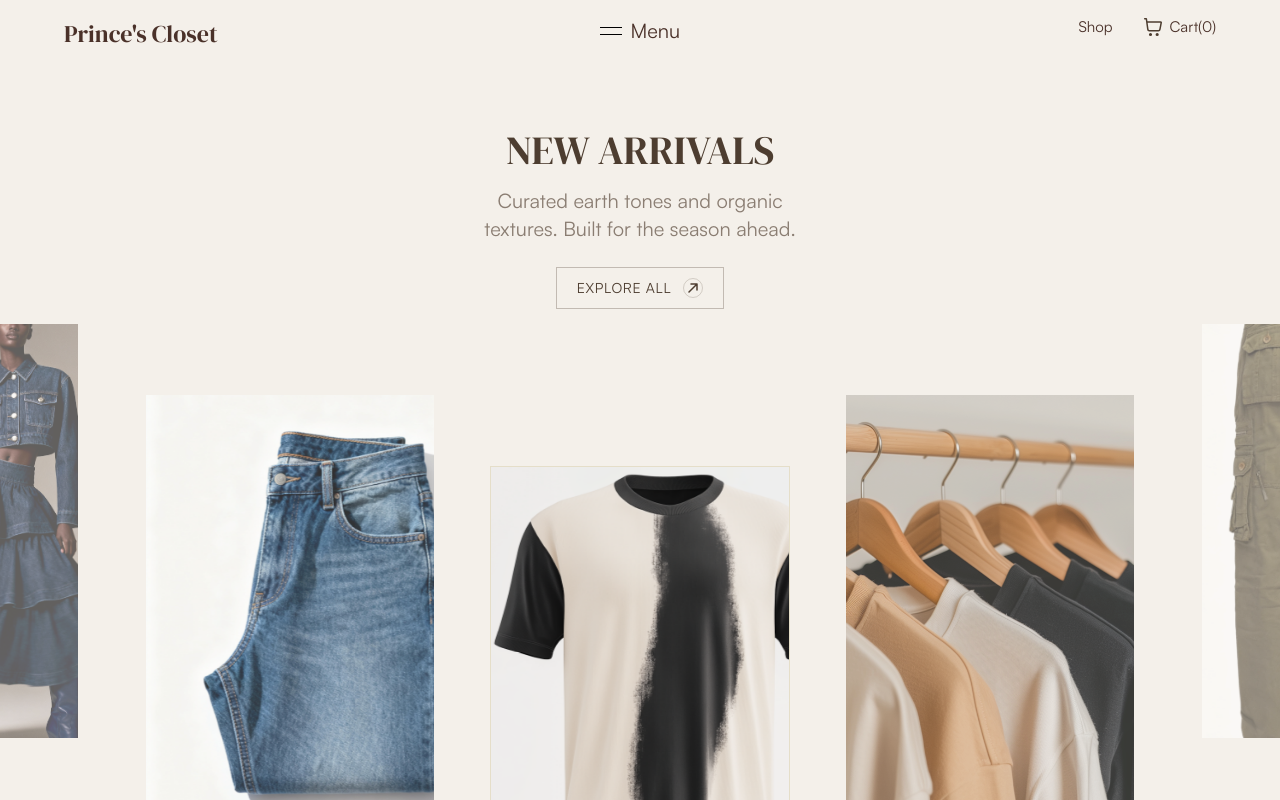
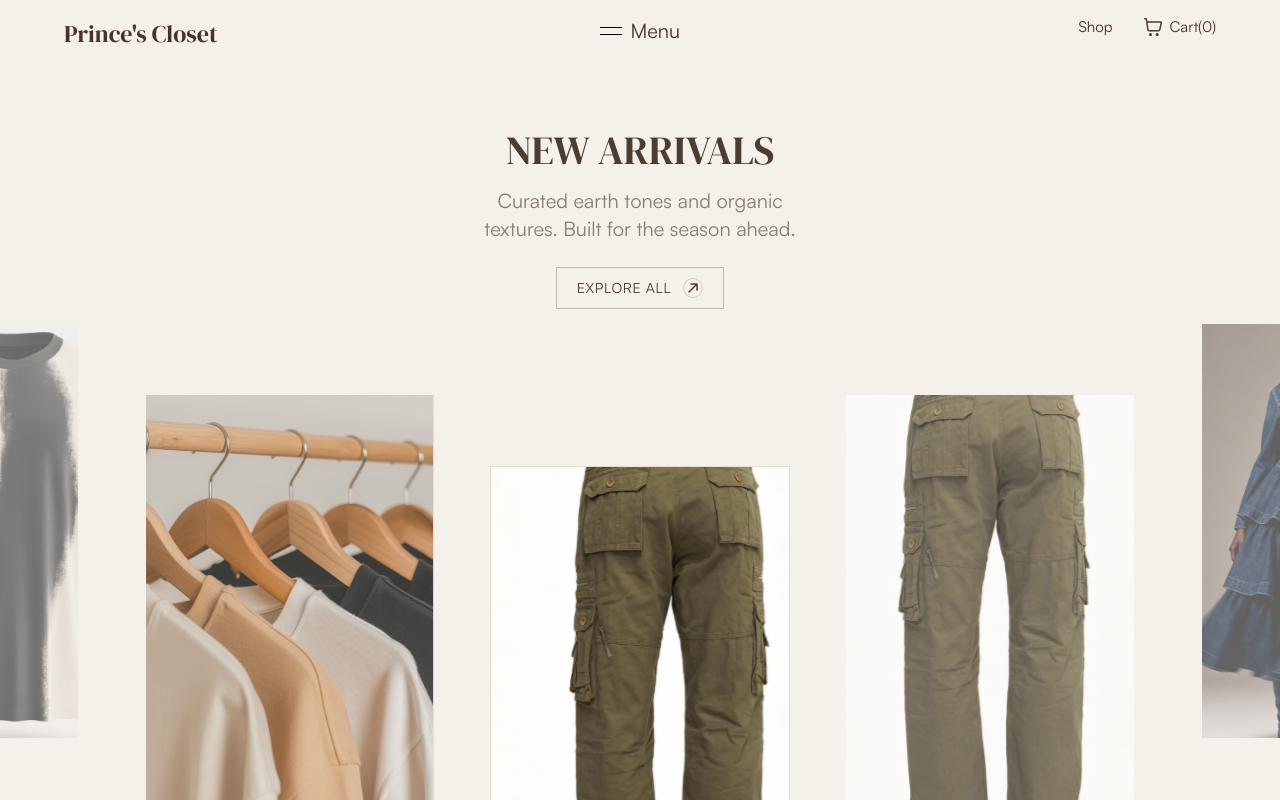
Before and after one commit to jeff-nwadi/prince_closet, a Next.js app: page / in a window 1280 px wide. Shown: the top 800 px of the page. Built offline with nearby package versions, Linux system fonts and the light colour scheme.

Commit message:
feat: implement landing page layout with sections for footer, bestsellers, about, and shared root layout components.

```diff
--- a/app/layout.tsx
+++ b/app/layout.tsx
@@ -2,6 +2,7 @@ import type { Metadata } from "next";
 import localFont from "next/font/local";
 import "./globals.css";
 import Navbar from "@/components/landingpage/Header/Navbar";
+import Footer from "@/components/landingpage/Footer/Footer";
 
 const satoshi = localFont({
   src: [
@@ -76,7 +77,10 @@ export default function RootLayout({
     >
       <body className="min-h-full flex flex-col font-satoshi">
         <Navbar />
-        {children}
+        <main className="relative z-10 flex-1">
+          {children}
+        </main>
+        <Footer />
       </body>
     </html>
   );
--- a/components/landingpage/Bestsellers/Bestsellers.tsx
+++ b/components/landingpage/Bestsellers/Bestsellers.tsx
@@ -109,7 +109,7 @@ const Bestsellers = () => {
           Bestsellers
         </motion.h2>
         <motion.h3
-          className='body-text lg:w-[30%] text-sm sm:text-base md:text-lg text-[#8a7d72] max-w-md font-mono leading-relaxed'
+          className='body-text w-[70%] md:w-[50%] lg:w-[30%] text-sm sm:text-base md:text-lg text-[#8a7d72] max-w-md font-mono leading-relaxed'
           variants={fadeUp}
           initial="hidden"
           animate={isInView ? "visible" : "hidden"}
--- /dev/null
+++ b/components/landingpage/Footer/Footer.tsx
@@ -0,0 +1,33 @@
+import React from "react"
+import Link from "next/link"
+
+const Footer: React.FC = () => {
+  return (
+    // sticky + z-0: sits beneath the page content (which has z-10 in layout)
+    // and is revealed as you scroll to the bottom of the page
+    <footer className="sticky bottom-0 z-0 w-full h-[35vh] lg:h-[55vh] bg-[#4a3129] flex justify-center items-center">
+      <div className="relative overflow-hidden w-full h-full flex justify-end px-12 text-right items-start py-12 text-[#efefef]">
+        <div className="flex flex-row space-x-12 sm:space-x-16 md:space-x-24 text-sm sm:text-lg md:text-xl">
+          <ul className="flex flex-col gap-2 text-start">
+            <Link href="/" className="hover:underline cursor-pointer">Home</Link>
+            <Link href="/shop" className="hover:underline cursor-pointer">Shop</Link>
+            <Link href="/about" className="hover:underline cursor-pointer">About</Link>
+             <Link href="" className="hover:underline cursor-pointer">Contact Us</Link>
+          </ul>
+          <ul className="flex flex-col gap-2 text-start">
+            <Link href="" className="hover:underline cursor-pointer">New Arrivals</Link>
+            <Link href="" className="hover:underline cursor-pointer">Best Sellers</Link>
+            <Link href="" className="hover:underline cursor-pointer">Jeans</Link>
+            <Link href="" className="hover:underline cursor-pointer">Tees</Link>
+            <Link href="" className="hover:underline cursor-pointer">Hoodies</Link>
+          </ul>
+        </div>
+        <h2 className="absolute bottom-8 left-0 translate-y-1/3 text-[50px] heading sm:text-[100px] md:text-[140px] text-[#efefef] opacity-10 uppercase leading-none select-none">
+          Prince&apos;s Closet
+        </h2>
+      </div>
+    </footer>
+  )
+}
+
+export default Footer
--- a/components/landingpage/about/About.tsx
+++ b/components/landingpage/about/About.tsx
@@ -30,7 +30,7 @@ const About = () => {
       <div
         data-scroll={isDesktop ? "true" : undefined}
         data-scroll-speed={isDesktop ? "1.2" : undefined}
-        className="w-full relative aspect-[4/5] lg:aspect-[3/4] overflow-hidden bg-[#38231c] hidden md:flex rounded-sm group border border-[#f4f1eb]/10"
+        className="w-full relative aspect-[4/5] lg:aspect-[3/4] overflow-hidden bg-[#38231c] hidden lg:flex rounded-sm group border border-[#f4f1eb]/10"
       >
         <video
           className="w-full h-full object-cover opacity-95 transition-transform duration-700 ease-out group-hover:scale-105"
--- a/components/landingpage/category/Category.tsx
+++ b/components/landingpage/category/Category.tsx
@@ -148,7 +148,7 @@ const Category = () => {
           Shop by category
         </motion.h2>
         <motion.h3
-          className='body-text lg:w-[30%] text-sm sm:text-base md:text-lg text-[#8a7d72] max-w-md font-mono leading-relaxed'
+          className='body-text w-[70%] md:w-[50%] lg:w-[30%] text-sm sm:text-base md:text-lg text-[#8a7d72] max-w-md font-mono leading-relaxed'
           variants={fadeUp}
           initial="hidden"
           animate={isInView ? "visible" : "hidden"}
--- a/components/landingpage/hero/Hero.tsx
+++ b/components/landingpage/hero/Hero.tsx
@@ -73,6 +73,26 @@ export default function Hero() {
   const startXRef = useRef(0);
   const startTargetRef = useRef(0);
   const wheelTimeoutRef = useRef<NodeJS.Timeout | null>(null);
+  const wheelActiveRef = useRef(false);
+  const autoScrollRef = useRef<NodeJS.Timeout | null>(null);
+
+  // Auto-advance every 3 seconds when user is not interacting
+  useEffect(() => {
+    const N = outfits.length;
+
+    const startAuto = () => {
+      autoScrollRef.current = setInterval(() => {
+        if (!isDraggingRef.current && !wheelActiveRef.current) {
+          targetRef.current = Math.round(targetRef.current) + 1;
+        }
+      }, 3000);
+    };
+
+    startAuto();
+    return () => {
+      if (autoScrollRef.current) clearInterval(autoScrollRef.current);
+    };
+  }, []);
 
   useEffect(() => {
     const updateSizes = () => {
@@ -101,8 +121,8 @@ export default function Hero() {
       // Calculate shortest path diff on a circular track
       const wrappedDiff = (((diff + N / 2) % N) + N) % N - N / 2;
 
-      // Weighted lerp interpolation: current += (target - current) * 0.08
-      currentRef.current += wrappedDiff * 0.08;
+      // Weighted lerp interpolation: current += (target - current) * 0.15
+      currentRef.current += wrappedDiff * 0.15;
 
       // Wrap current value within [0, N]
       currentRef.current = (currentRef.current % N + N) % N;
@@ -126,13 +146,15 @@ export default function Hero() {
 
     const onWheel = (e: WheelEvent) => {
       e.preventDefault();
+      wheelActiveRef.current = true;
       // Increase/decrease target fractionally based on wheel scroll delta
       targetRef.current += e.deltaY * 0.003;
 
       if (wheelTimeoutRef.current) clearTimeout(wheelTimeoutRef.current);
       wheelTimeoutRef.current = setTimeout(() => {
         targetRef.current = Math.round(targetRef.current);
-      }, 150);
+        wheelActiveRef.current = false;
+      }, 300);
     };
 
     track.addEventListener('wheel', onWheel, { passive: false });
--- a/components/landingpage/testimonial/Testimonial.tsx
+++ b/components/landingpage/testimonial/Testimonial.tsx
@@ -55,16 +55,16 @@ const Testimonial = () => {
   }, [active])
 
   return (
-    <div data-scroll-section className='py-20 lg:py-32 px-3 lg:px-16 bg-[#f4f0ea]'>
+    <div data-scroll-section className='py-20 lg:py-32 px-0 lg:px-16 bg-[#f4f0ea]'>
       {/* Title block with entrance animation */}
-      <div className="mb-16 lg:mb-24">
+      <div className="mb-16 lg:mb-24 px-3">
         <h2
-          className='heading w-[70%] md:w-[50%] text-[20px] md:text-[30px] text-[#4A3129] mb-4 uppercase'
+          className='heading w-[20%] text-[20px] md:text-[30px] text-[#4A3129] mb-4 uppercase'
         >
           Proven Quality, Trusted By Many
         </h2>
         <p
-          className='body-text lg:w-[30%] text-sm sm:text-base md:text-lg text-[#8a7d72] max-w-md font-mono leading-relaxed'
+          className='body-text w-[70%] md:w-[50%] lg:w-[30%] text-sm sm:text-base md:text-lg text-[#8a7d72] max-w-md font-mono leading-relaxed'
 
         >
           Explore our curated collections of earth-toned essentials made for daily living.
@@ -72,29 +72,27 @@ const Testimonial = () => {
       </div>
 
       <div className='bg-[#e3dbcf] h-screen md:h-[40vh] lg:h-[90vh]'>
-        <div>
-          <div key={item.id} className='flex flex-col gap-16 md:flex-row justify-between p-3 lg:p-15'>
+        <div key={item.id} className='flex flex-col gap-16 md:flex-row justify-between p-6 lg:p-15'>
           <div className='flex gap-8 flex-col'>
               <p className='heading lg:text-[30px] lg:w-[70%]'>{item.description}</p>
               <div className='flex flex-col gap-2'>
-                <p className='text-[22px] heading'>{item.name}</p>
+              <p className='text-[20px] heading'>{item.name}</p>
               <p className=' text-[16px] font-light flex items-center'><BadgeCheck size={30} className='inline' /> {item.batch}</p>
               </div>
           </div>
-            <div className='flex flex-col'>
+          <div className='flex flex-col items-center justify-center'>
             <div className='relative w-[300px] h-[332px]  lg:w-[300px] lg:h-[432px]'>
               <Image src={item.image} alt={item.name}  fill className='object-cover border-8 border-[#4a3129]' />
               <p className='absolute bottom-4 left-4 text-[16px] text-[#4a3129] heading'>{item.title}</p>
             </div>
-              <div className='border-[#4a3129] border-2 mt-5 py-2 px-6 text-center cursor-pointer'>
+            <div className='border-[#4a3129] border-2 mt-5 py-2 px-24 text-center cursor-pointer'>
               <Link href={item.href} className='text-[16px] text-[#4a3129] '>View Product</Link>
-              </div>
             </div>
           </div>
         </div>
 
         {/* Carousel dot navigation */}
-        <div className='flex gap-2 px-15 pb-8'>
+        <div className='flex gap-2 px-15 pb-8 justify-center'>
           {TestimonialCards.map((_, i) => (
             <button
               key={i}
```
Lines whose indentation alone changed are shown as unchanged.
